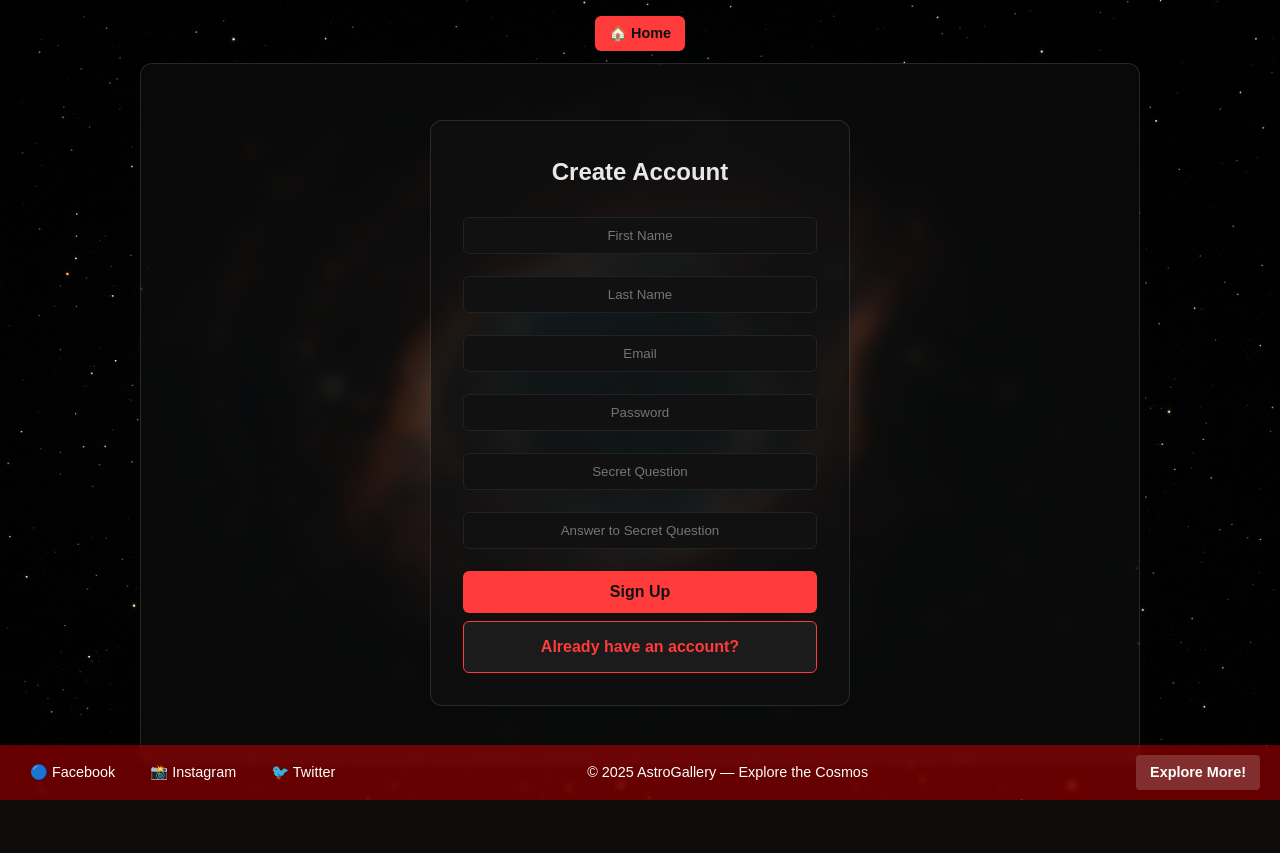
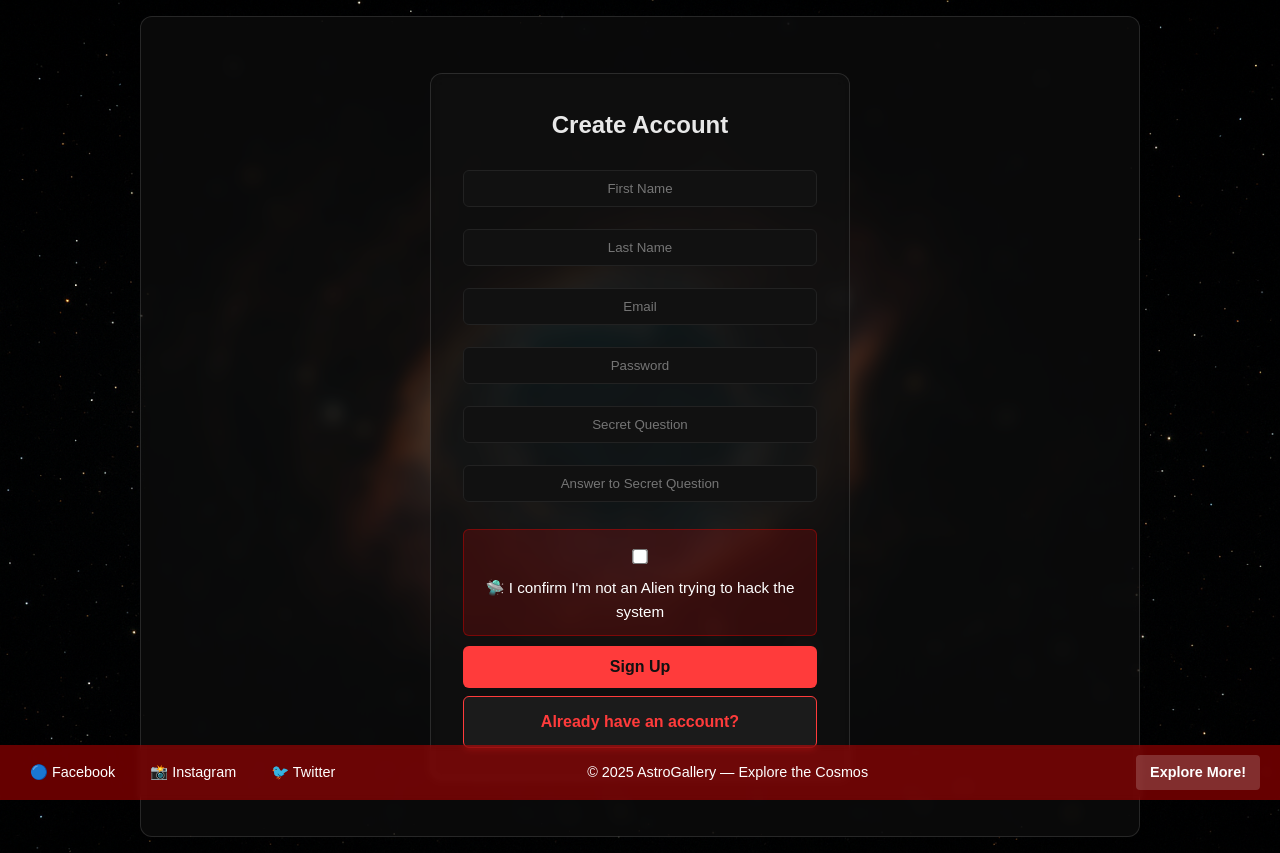
Before and after one commit to BrandonSTC-School/School, a PHP site: page /phps/signup.php in a window 1280 px wide. Before the commit the page ends 800 px from the top, so only its background shows below. Run offline with PHP 8.4, Linux system fonts and the light colour scheme.

Commit message:
Added captcha, removed redundant Home button

```diff
--- a/task2/assets/css/style.css
+++ b/task2/assets/css/style.css
@@ -237,34 +237,31 @@ button {
     border: none;
 }
 
-/* HOME BUTTON */
-.top-home-wrapper {
-    text-align: center;
-    margin-bottom: 12px;
-}
-
-.top-home-btn {
-    display: inline-block;
-    padding: 6px 14px;
-    font-size: 0.9rem;
-    background: var(--accent);
-    color: #111;
-    border-radius: 6px;
-    font-weight: bold;
-    transition: 0.25s ease;
-    text-decoration: none;
-    width: auto !important;
-}
-
-.top-home-btn:hover {
-    background: var(--accent-soft);
-    color: #111;
-}
-
 @media (max-width: 600px) {
     body { padding: .5rem; }
     h1, h2 { font-size: 1.4rem; }
     .gallery-grid img { height: 280px; }
+}
+
+.alien-captcha {
+    margin-top: 15px;
+    padding: 10px 12px;
+    background: rgba(255, 0, 0, 0.15);
+    border: 1px solid rgba(255, 0, 0, 0.35);
+    border-radius: 6px;
+    font-size: 0.95rem;
+    color: #fff;
+}
+
+.alien-captcha input {
+    margin-right: 8px;
+    transform: scale(1.2);
+    cursor: pointer;
+}
+
+.alien-captcha label:hover {
+    color: #ffaaaa;
+    cursor: pointer;
 }
 
 /* ────────────────────────────────
--- a/task2/phps/account.php
+++ b/task2/phps/account.php
@@ -81,7 +81,7 @@ if ($_SERVER['REQUEST_METHOD'] === 'POST') {
             }
 
             if ($updatedOk) {
-                // Keep the session in sync with the database so dashboard shows new info immediately
+                // ✅ Keep the session in sync with the database so dashboard shows new info immediately
                 $_SESSION['user_name']    = $name;
                 $_SESSION['user_surname'] = $surname;
                 $_SESSION['user_email']   = $email;
--- a/task2/phps/galleryHidden.php
+++ b/task2/phps/galleryHidden.php
@@ -20,7 +20,7 @@ if (isset($_SESSION['success_message'])) {
 }
 
 // ----------------------------------------------
-// Restore image (set status = 1)
+// ✅ Restore image (set status = 1)
 // ----------------------------------------------
 if (isset($_GET['restore'])) {
     $imgId = (int) $_GET['restore'];
@@ -34,7 +34,7 @@ if (isset($_GET['restore'])) {
 }
 
 // ----------------------------------------------
-// Search & Sort functionality
+// ✅ Search & Sort functionality
 // ----------------------------------------------
 $search = trim($_GET['search'] ?? '');
 $sort   = $_GET['sort'] ?? 'newest';
@@ -66,7 +66,7 @@ $stmt->execute($params);
 $hiddenImages = $stmt->fetchAll();
 
 // ----------------------------------------------
-// Render template
+// ✅ Render template
 // ----------------------------------------------
 echo $twig->render('galleryHidden.twig', [
     'images'  => $hiddenImages,
--- a/task2/phps/logout.php
+++ b/task2/phps/logout.php
@@ -13,3 +13,4 @@ header("Location: ../index.php");
 
 // Stop further script execution
 exit;
+?>
--- a/task2/phps/signup.php
+++ b/task2/phps/signup.php
@@ -8,6 +8,14 @@ require_once 'dbConnection.php';
 // Process form submission when user hits "Sign Up"
 // --------------------------------------------------
 if ($_SERVER['REQUEST_METHOD'] === 'POST') {
+
+    // Backend captcha validation
+    if (empty($_POST['not_alien'])) {
+        echo $twig->render('signup.twig', [
+            'error' => "Please confirm you are not an alien 🛸"
+        ]);
+        exit;
+    }
 
     // Retrieve and sanitize input values
     $name            = trim($_POST['name']);
--- a/task2/templates/base.twig
+++ b/task2/templates/base.twig
@@ -9,12 +9,6 @@
 </head>
 
 <body class="{% block body_class %}{% endblock %}">
-
-{% if not is_logged_in %}
-<div class="top-home-wrapper">
-    <a href="/task2/index.php" class="top-home-btn">🏠 Home</a>
-</div>
-{% endif %}
 
 <div class="container">
     {% block content %}{% endblock %}
--- a/task2/templates/gallery.twig
+++ b/task2/templates/gallery.twig
@@ -11,7 +11,7 @@
     <p class="success">{{ success }}</p>
 {% endif %}
 
-{# Upload Form #}
+{# 🛰 Upload Form #}
 <form method="POST" enctype="multipart/form-data" style="margin-bottom: 2rem;">
     <input type="text" name="title" placeholder="Enter image title..." required>
     <div class="file-upload">
--- a/task2/templates/login.twig
+++ b/task2/templates/login.twig
@@ -13,7 +13,9 @@
     <form method="POST" action="/task2/phps/login.php">
         <input type="email" name="eMail" placeholder="Email" required>
         <input type="password" name="password" placeholder="Password" required>
-
+        <div class="alien-captcha">
+            <label><input type="checkbox" name="not_alien" required>🛸 I confirm I'm not an Alien trying to hack the system</label>
+        </div>
         <button type="submit" class="btn btn-primary">Login</button>
     </form>
 
--- a/task2/templates/news.twig
+++ b/task2/templates/news.twig
@@ -4,7 +4,7 @@
 {% block content %}
 <h2>🪐 Space & Astronomy News</h2>
 
-{# Filter Form #}
+{# ✅ Filter Form #}
 <form method="GET" action="news.php" style="margin-bottom: 2rem;">
     <div style="display: grid; grid-template-columns: 1fr 1fr 1fr 0.5fr; gap: 0.8rem;">
         <input type="text" name="search" placeholder="Search articles..." value="{{ search }}">
--- a/task2/templates/signup.twig
+++ b/task2/templates/signup.twig
@@ -17,7 +17,9 @@
         <input type="password" name="password" placeholder="Password" required>
         <input type="text" name="secret_question" placeholder="Secret Question" required>
         <input type="password" name="secret_answer" placeholder="Answer to Secret Question" required>
-
+        <div class="alien-captcha">
+            <label><input type="checkbox" name="not_alien" required>🛸 I confirm I'm not an Alien trying to hack the system</label>
+        </div>
         <button type="submit" class="btn btn-primary">Sign Up</button>
     </form>
 
--- a/task2/templates/welcome.twig
+++ b/task2/templates/welcome.twig
@@ -1,6 +1,7 @@
 {% extends "base.twig" %}
 {% block title %}Welcome - AstroGallery{% endblock %}
 
+{# Add a body class so CSS can target only this page #}
 {% block body_class %}welcome-page{% endblock %}
 
 {% block content %}
```
Also changed, not shown: task2/phps/forgot.php (+5 -5 lines), task2/phps/gallery.php (+10 -10 lines), task2/phps/login.php (+8 -0 lines), task2/phps/news.php (+4 -4 lines), 1 other file.
